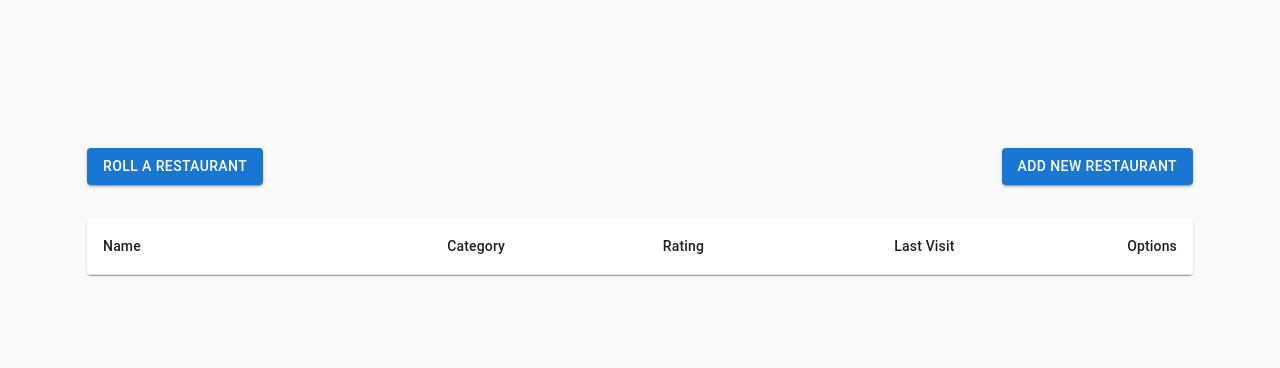
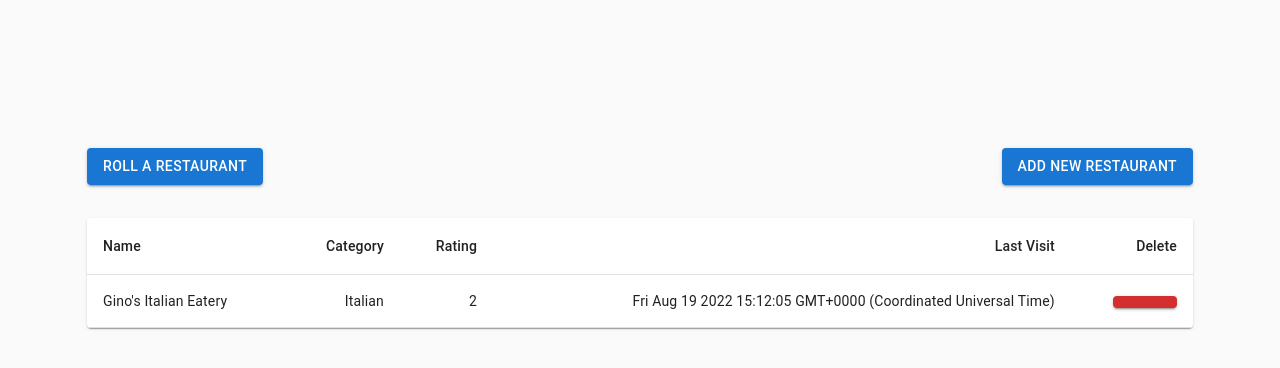
Before and after one commit to bdugg9119/quick-bite, a React (Vite) app in the folder client/: page / in a window 1280 px wide. Shown: the top 368 px of the page. Built offline with nearby package versions, Linux system fonts and the light colour scheme.

Commit message:
Table formatting

```diff
--- a/client/src/components/RestaurantList.tsx
+++ b/client/src/components/RestaurantList.tsx
@@ -1,20 +1,54 @@
-import { Paper, Table, TableBody, TableCell, TableContainer, TableHead, TableRow } from "@mui/material";
+import {
+  Button,
+  Paper,
+  Table,
+  TableBody,
+  TableCell,
+  TableContainer,
+  TableHead,
+  TableRow
+} from "@mui/material";
+
+import { Restaurant, RestaurantCategory } from "../static/types";
 
 const RestaurantList = () => {
+  const restaurants: Restaurant[] = [{
+    category: RestaurantCategory.Italian,
+    id: 1,
+    last_visit: new Date(),
+    name: "Gino's Italian Eatery",
+    rating: 2
+  }];
+
   return (
     <TableContainer component={Paper}>
-      <Table aria-label='A table containing a list of restaurants'>
+      <Table aria-label='Table containing a list of restaurants'>
         <TableHead>
           <TableRow>
             <TableCell>Name</TableCell>
             <TableCell align='right'>Category</TableCell>
             <TableCell align='right'>Rating</TableCell>
             <TableCell align='right'>Last Visit</TableCell>
-            <TableCell align='right'>Options</TableCell>
+            <TableCell align='right'>Delete</TableCell>
           </TableRow>
         </TableHead>
         <TableBody>
+          {restaurants?.map(restaurant => (
+            <TableRow key={restaurant.id}>
+              <TableCell>{restaurant.name}</TableCell>
+              <TableCell align='right'>{restaurant.category}</TableCell>
+              <TableCell align='right'>{restaurant.rating}</TableCell>
+              <TableCell align='right'>{restaurant.last_visit?.toString()}</TableCell>
+              <TableCell align='right'>
+                <Button
+                  color='error'
+                  variant='contained'
+                >
 
+                </Button>
+              </TableCell>
+            </TableRow>
+          ))}
         </TableBody>
       </Table>
     </TableContainer>
```
